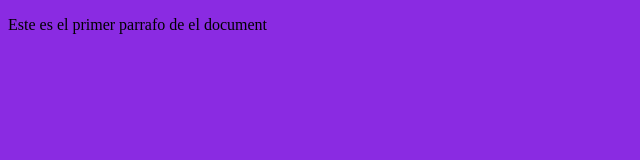
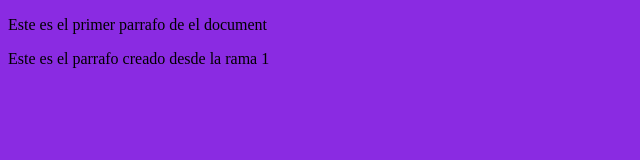
Before and after one commit to Jassir507/Proyecto_Web_Empresa_B, a plain HTML site: page Index.html in a window 1280 px wide. Shown: the whole page, without its empty margins (0-640 px from the left). Drawn offline with Linux system fonts and the light colour scheme.

```diff
--- a/Index.html
+++ b/Index.html
@@ -9,6 +9,7 @@
 
             <p>Este es el primer parrafo de el document</p>
 
+            <p>Este es el parrafo creado desde la rama 1</p>
 
         </body>
 
```
